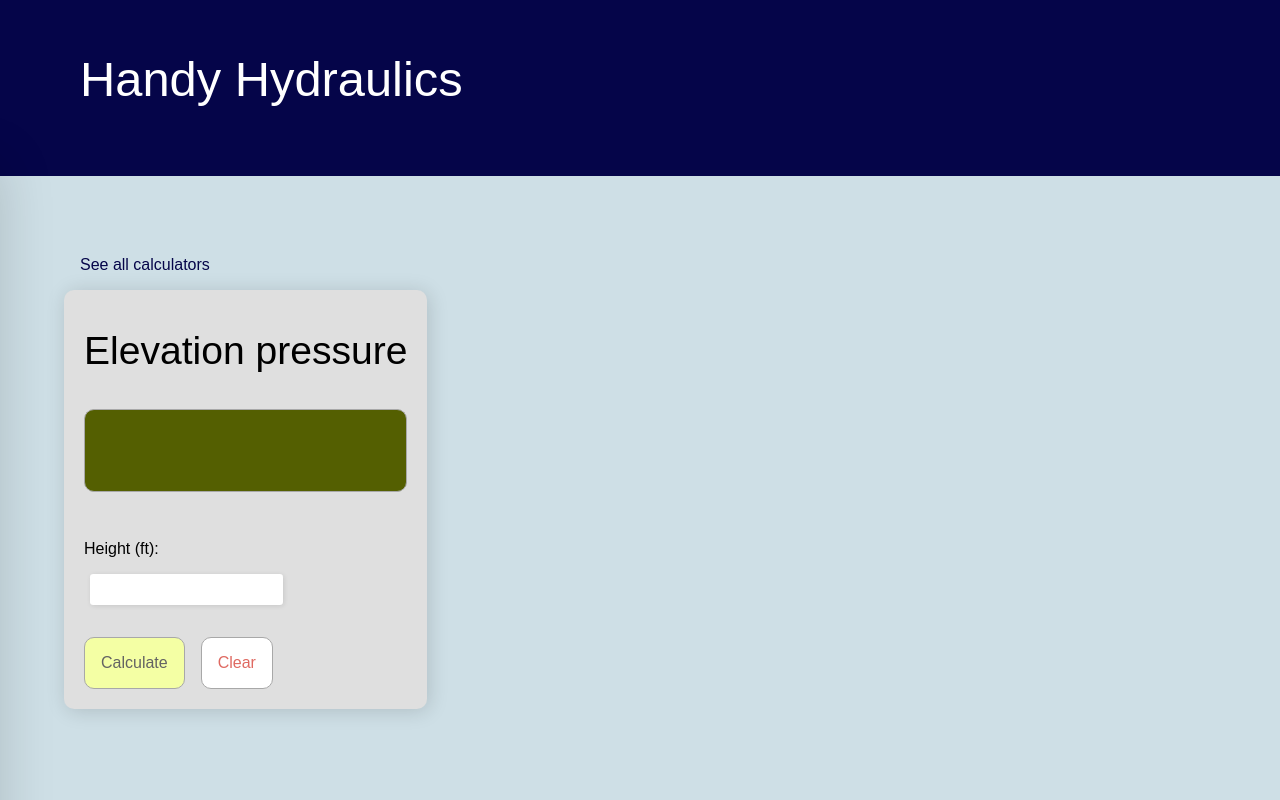
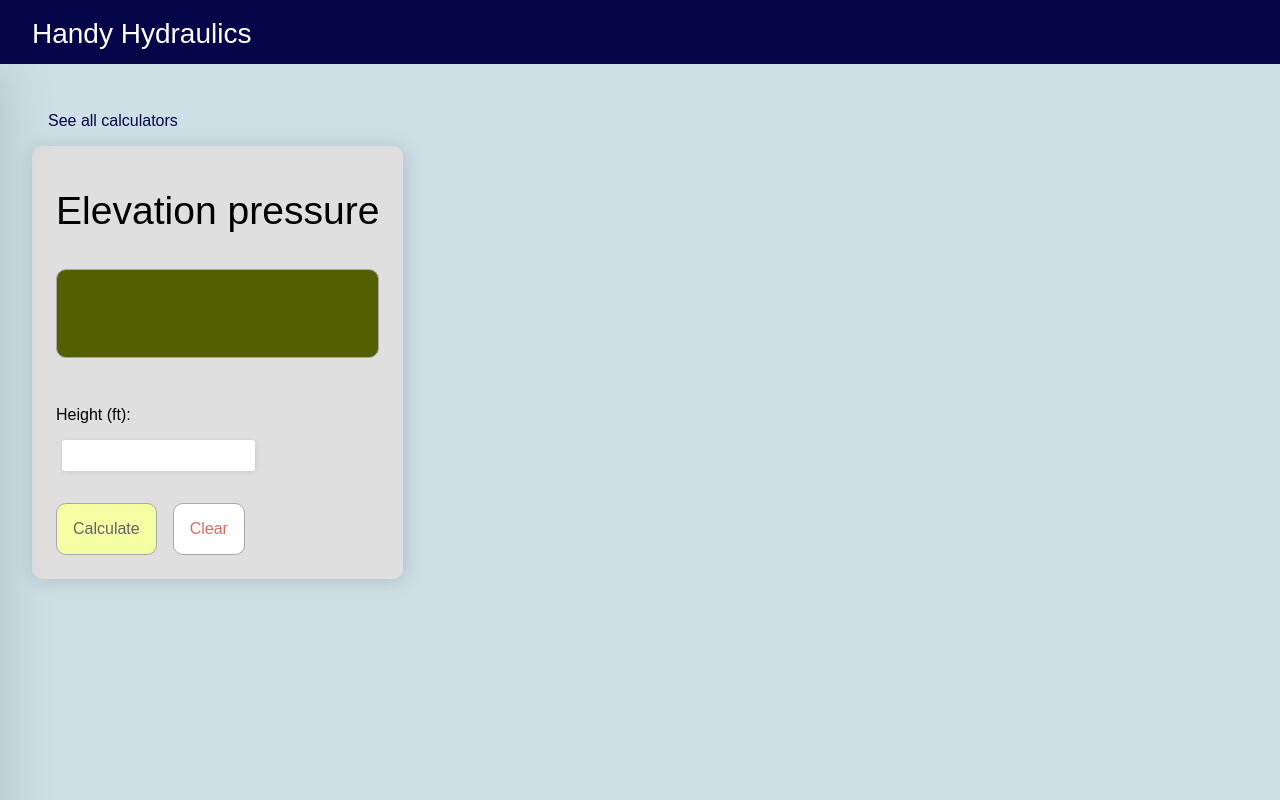
Before and after one commit to fmnitsch/handy-hydraulics-v2, a React (Create React App) app: page / in a window 1280 px wide. Built offline with nearby package versions, Linux system fonts and the light colour scheme.

Commit message:
Adding first responsive layouts

```diff
--- a/public/index.html
+++ b/public/index.html
@@ -6,18 +6,17 @@
     <meta name="viewport" content="width=device-width, initial-scale=1" />
     <meta name="theme-color" content="#000000" />
     <meta
-      name="description"
-      content="Web site created using create-react-app"
+      name="Handy Hydraulics"
+      content="All your hydraulics calculations in one place"
     />
     <link rel="apple-touch-icon" href="%PUBLIC_URL%/logo192.png" />
 
     <link rel="manifest" href="%PUBLIC_URL%/manifest.json" />
 
-    <title>React App</title>
+    <title>Handy Hydraulics</title>
   </head>
   <body>
     <noscript>You need to enable JavaScript to run this app.</noscript>
     <div id="root"></div>
-
   </body>
 </html>
--- a/src/Styles/App.scss
+++ b/src/Styles/App.scss
@@ -52,7 +52,8 @@ h5 {
 .title {
   position: sticky;
   top: 0;
-  height: 11rem;
+  height: 10rem;
+  z-index: 10;
   padding: 3rem 0rem 2rem 5rem;
   background-color: rgb(5, 5, 73);
   color: white;
@@ -65,7 +66,17 @@ h5 {
 }
 
 .selector-active {
-  margin-left: 22rem;
+  margin-left: 18rem;
+}
+
+@media only screen and (max-height: 800px) {
+  .title {
+    height: 4rem;
+    padding: 1rem 0rem 1rem 2rem;
+    h1 {
+      font-size: 1.75rem;
+    }
+  }
 }
 
 @import "./Calculators";
--- a/src/Styles/_Calculators.scss
+++ b/src/Styles/_Calculators.scss
@@ -1,5 +1,5 @@
 .calc-container {
-  padding: 4rem 0rem 4rem 4rem;
+  padding: 4rem 0rem 4rem 5rem;
   transition: all 0.5s ease;
 
   hr {
@@ -23,7 +23,7 @@
     min-width: 300px;
     border-radius: 10px;
     background-color: #dfdfdf;
-    padding: 20px;
+    padding: 1.5rem;
     box-shadow: 2px 2px 20px rgba(0, 0, 0, 0.15);
     h2 {
       padding: 1rem 0rem;
@@ -34,7 +34,7 @@
       width: 100%;
       margin: 1rem auto;
       padding: 1rem 0.5rem;
-      min-height: 5.2rem;
+      min-height: 5.55rem;
       font-size: 3rem;
       border: 1px solid #a8a8a8;
       border-radius: 10px;
@@ -118,5 +118,26 @@
       padding: 0rem 0rem 0rem 1rem;
       border-left: 1px solid rgba(126, 126, 126, 0.7);
     }
+
+    @media only screen and (max-width: 700px) {
+      .calc-container {
+        padding: 2rem;
+      }
+      #double-calc-container {
+        display: block;
+      }
+      #fric-loss-calc {
+        border: none;
+      }
+      #p-supp-calc {
+        border: none;
+      }
+    }
   }
 }
+
+@media only screen and (max-height: 800px) {
+  .calc-container {
+    padding: 2rem;
+  }
+}
--- a/src/Styles/_Selector.scss
+++ b/src/Styles/_Selector.scss
@@ -5,13 +5,13 @@
   transform: translateX(0%);
 }
 .calc-selector {
-  padding: 2rem 1.5rem 0rem 5rem;
+  padding: 2rem 2rem 0rem 2rem;
   transition: all 0.5s ease;
   position: fixed;
   top: 10rem;
   left: 0;
   height: 100%;
-  width: 22rem;
+  width: 18rem;
   box-shadow: 2px 2px 50px rgba(0, 0, 0, 0.15);
 
   .close-wrapper {
@@ -59,3 +59,9 @@
     cursor: pointer;
   }
 }
+
+@media only screen and (max-height: 800px) {
+  .calc-selector {
+    top: 4rem;
+  }
+}
```
Also changed, not shown: 1 other file (tests, documents, lock files or other folders).
